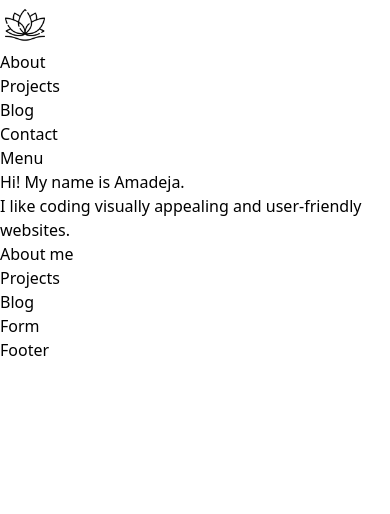
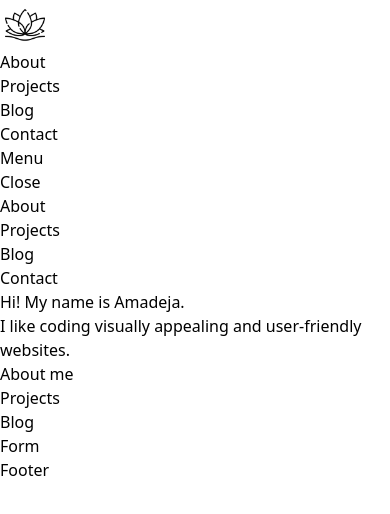
Before and after one commit to amadejaop/amadejaop.github.io, a React (Vite) app: page / in a window 390 px wide. Shown: the top 514 px of the page. Built offline with nearby package versions, Linux system fonts and the light colour scheme.

Commit message:
Animate hamburger menu

```diff
--- a/src/components/Navbar.tsx
+++ b/src/components/Navbar.tsx
@@ -10,7 +10,7 @@ export default function Navbar() {
 
     return (
         <>
-            <nav className="fixed flex bg-slate-200 justify-between px-10 py-4 w-full">
+            <nav className="fixed flex bg-red-200 justify-between px-10 py-4 w-full">
                 <a href="#"><img src={logo} alt="logo" className="rounded-full bg-white" width="50" height="50" /></a>
                 <ul className="hidden lg:flex gap-5 font-light">
                     <li className="px-3 hover:bg-violet-400 active:bg-green-300"><a href="#about">About</a></li>
@@ -18,16 +18,15 @@ export default function Navbar() {
                     <li className="px-3 hover:bg-violet-400 active:bg-green-300"><a href="#blog">Blog</a></li>
                     <li className="px-3 hover:bg-violet-400 active:bg-green-300"><a href="#contact">Contact</a></li>
                 </ul>
-                {isOpen && (
-                <ul className="flex flex-col ml-20 items-center justify-center gap-10 text-2xl font-light p-4 bg-gray-200 h-screen">
+                <button className="self-start text-3xl font-light font-sans lg:hidden pt-1 z-50" onClick={toggleNavbar}>Menu</button>
+            </nav>
+            <ul className={`flex flex-col items-center justify-center gap-10 text-2xl font-light p-4 h-screen w-screen ${isOpen ? 'translate-y-0' : '-translate-y-full'} ease-in-out duration-500 bg-slate-200 absolute overflow-hidden`}>
+                    <button className="absolute top-5 right-11 text-3xl" onClick={toggleNavbar}>Close</button>
                     <li><a href="#about" onClick={toggleNavbar}>About</a></li>
                     <li><a href="#projects" onClick={toggleNavbar}>Projects</a></li>
                     <li><a href="#blog" onClick={toggleNavbar}>Blog</a></li>
                     <li><a href="#contact" onClick={toggleNavbar}>Contact</a></li>
                 </ul>
-            )}
-                <button className="self-start text-3xl font-light font-sans lg:hidden pt-1" onClick={toggleNavbar}>{isOpen ? 'Close' : 'Menu'}</button>
-            </nav>
         </>
     )
 }
```
